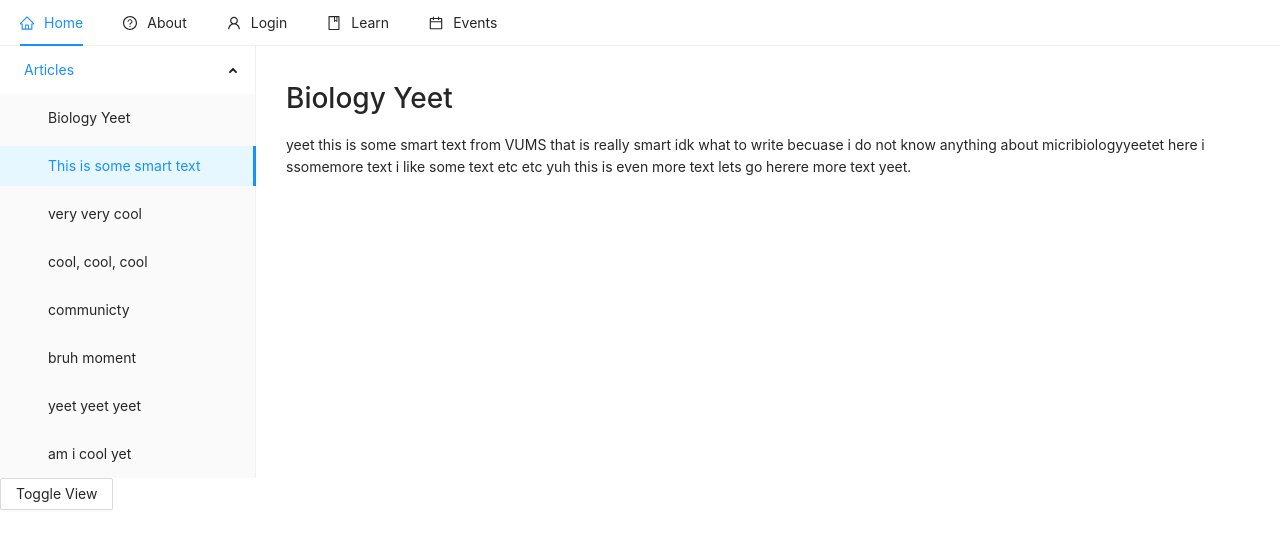
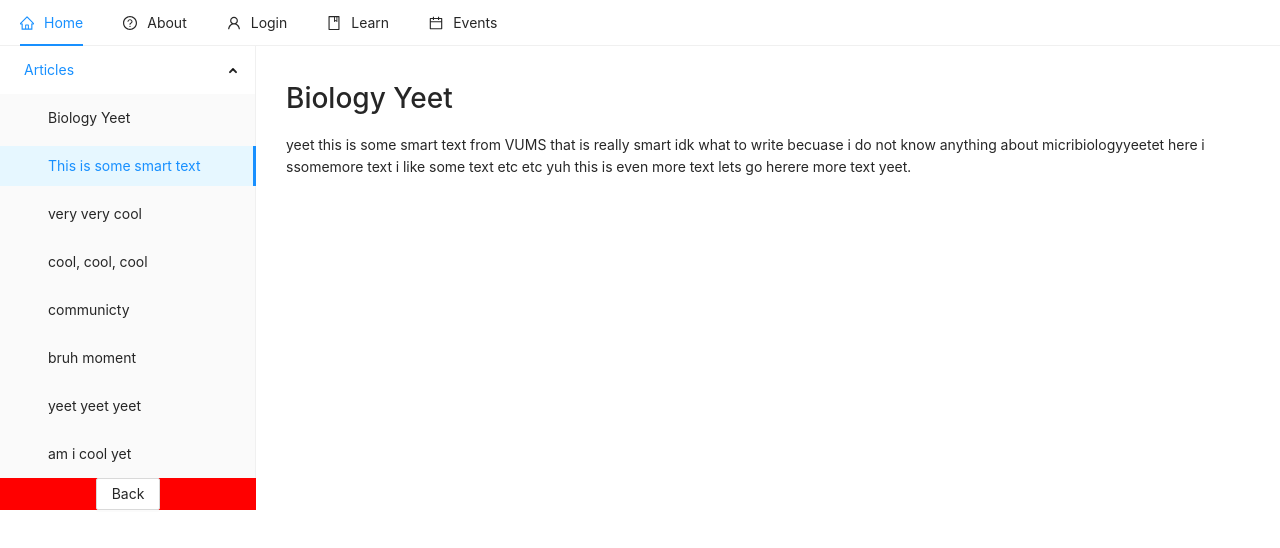
Before and after one commit to aadarshjha/kombucha, a React (Create React App) app in the folder client/: page /learn in a window 1280 px wide. Both pictures are taken after a click on the button "Viruses". Shown: the top 548 px of the page. Built offline with nearby package versions, Linux system fonts and the light colour scheme.

Commit message:
updated the view to be a back button

```diff
--- a/client/src/views/learn/articles.css
+++ b/client/src/views/learn/articles.css
@@ -4,7 +4,7 @@
 }
 
 .articleFlex {
-    background-color: red;
+  /* background-color: red;  */
   display: flex;
   flex-direction: row;
 }
--- a/client/src/views/learn/articles.tsx
+++ b/client/src/views/learn/articles.tsx
@@ -1,6 +1,6 @@
 import React, {useState} from "react";
 import "./articles.css";
-import { Menu } from "antd";
+import { Button, Menu } from "antd";
 
 const { SubMenu } = Menu;
 
@@ -11,11 +11,17 @@ type backendData = {
   category: string;
 };
 
-type catProps = {
-  articles: Array<backendData>;
+type stateObject = {
+  isLearning: boolean;
+  setLearning: any;
 };
 
-const Articles: React.FC<catProps> = ({ articles }: catProps) => {
+type catProps = {
+  articles: Array<backendData>,
+  state: stateObject;
+};
+
+const Articles: React.FC<catProps> = ({ articles, state }: catProps) => {
   const [articleTitle, setArticleTitle] = useState(articles[0].header);
   const [articleText, setArticleText] = useState(articles[0].body);
 
@@ -45,15 +51,22 @@ const Articles: React.FC<catProps> = ({ articles }: catProps) => {
             })}
           </SubMenu>
         </Menu>
-        {/* <List
-          bordered
-          dataSource={articles}
-          renderItem={(item) => (
-            <List.Item>
-              <h4>{item.header}</h4>
-            </List.Item>
-          )}
-        /> */}
+        <div
+          style={{
+            backgroundColor: "red",
+            display: "flex",
+            flexDirection: "row",
+            justifyContent: "center"
+          }}
+          >
+          <Button
+          onClick={() => {
+            state.setLearning(!state.isLearning);
+          }}
+        >
+          Back
+        </Button>
+          </div>
       </div>
       <div className="right">
         {/* This is dynamically loaded based on what is selected */}
--- a/client/src/views/learn/learn.tsx
+++ b/client/src/views/learn/learn.tsx
@@ -2,6 +2,7 @@ import React, { useState } from "react";
 import Logo from "../../components/Logo";
 import Category from "./category";
 import "./learn.css";
+import "./articles.css"
 import Articles from "./articles";
 import { Button } from "antd";
 
@@ -161,17 +162,7 @@ const userView = (viewState: stateObject) => {
   if (viewState.isLearning) {
     return (
       <div>
-        <div>
-          <Articles articles={articles} />
-          {/* <ArticleDisplay /> */}
-        </div>
-        <Button
-          onClick={() => {
-            viewState.setLearning(!viewState.isLearning);
-          }}
-        >
-          Toggle View
-        </Button>
+          <Articles articles={articles} state={viewState} />
       </div>
     );
   } else {
```
Lines whose indentation alone changed are shown as unchanged.
